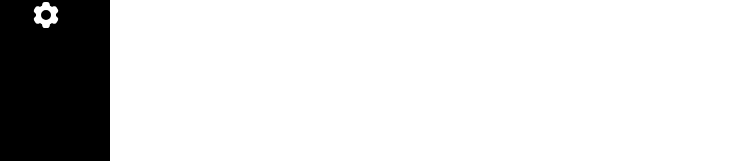
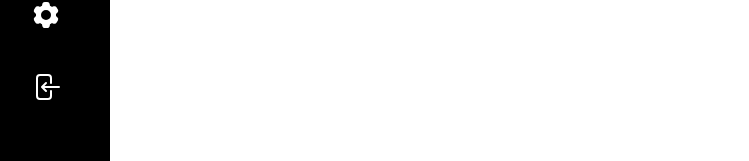
Before and after one commit to pedrojovanuzzi/curso_de_css_app, a React (Create React App) app: page /aula8 in a window 1280 px wide. Both pictures are taken after a click on the icon 75 px from the left and 40 px from the top of the page. Shown: the part 313-474 px from the top of the page, without its empty margins (18-767 px from the left). Built offline with nearby package versions, Linux system fonts and the light colour scheme; a web font is replaced by a local one.

Commit message:
Update MenuItens.tsx

```diff
--- a/src/components/Aula8/NavBar dos Items/MenuItens.tsx
+++ b/src/components/Aula8/NavBar dos Items/MenuItens.tsx
@@ -1,4 +1,4 @@
-import { HiArchiveBox, HiCalendar, HiCog6Tooth, HiMiniHome } from "react-icons/hi2";
+import { HiArchiveBox, HiCalendar, HiCog6Tooth, HiMiniHome, HiArrowLeftEndOnRectangle  } from "react-icons/hi2";
 import styles from "./css.module.css";
 import { useNavigate } from "react-router";
 
@@ -35,6 +35,13 @@ export const MenuItens = () => {
           }}
         />
       </li>
+      <li>
+        <HiArrowLeftEndOnRectangle
+          onClick={() => {
+            navigate("/");
+          }}
+        />
+      </li>
     </div>
   );
 };
```
